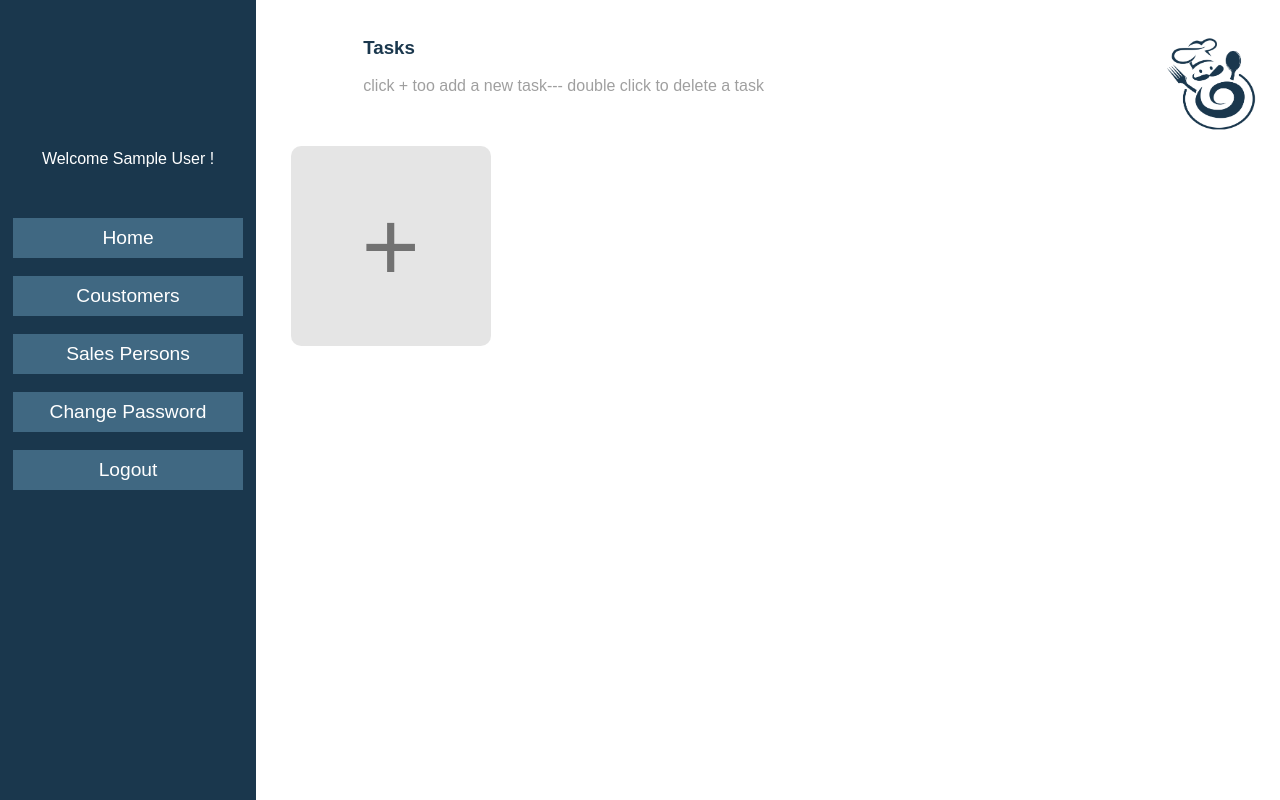
After one commit to sxchintha/Quick-Eats-CRM, a PHP site: page /php/Tasks.php in a window 1280 px wide. The commit adds this page. Run offline with PHP 8.4, Linux system fonts and the light colour scheme; the visitor is signed in with stand-in values (Sample User, id 1).

Commit message:
Add tasks page and session variables

```diff
--- a/css/index.css
+++ b/css/index.css
@@ -1,4 +1,10 @@
 /* divide web page to two parts*/
+
+body {
+    padding: 10px;
+    font-family: Arial, Helvetica, sans-serif;
+    color: var(--color1);
+}
 
 .colom {
     float: left;
@@ -55,3 +61,74 @@ button:hover {
     color: white;
     padding-top: 150px;
 }
+
+.body1 {
+    margin: 0;
+    padding: 0;
+    background-position: center;
+}
+
+.box {
+    color: white;
+    background-color: #1A374D;
+    width: 350px;
+    height: 450px;
+    top: 50%;
+    left: 50%;
+    position: absolute;
+    transform: translate(-50%, -50%);
+    border-radius: 20px;
+    margin: 0;
+    padding: 0;
+    font-weight: bold;
+}
+
+.button {
+    background-color: #6998AB;
+    margin-top: 30px;
+    color: white;
+    outline: none;
+    border: none;
+    font-size: 20px;
+    width: 100%;
+    height: 30px;
+    border-radius: 50px;
+    cursor: pointer;
+}
+
+.inputval {
+    width: 100%;
+    margin-bottom: 10px;
+    height: 25px;
+    border: none;
+    background: transparent;
+    border-bottom: 1px black solid;
+    color: white;
+    outline: none;
+}
+
+.inputval1 {
+    width: 100%;
+    height: 25px;
+    border: none;
+    background: transparent;
+    border-bottom: 1px black solid;
+    color: white;
+    outline: none;
+}
+
+.box h2 {
+    text-align: center;
+}
+
+.logo {
+    position: relative;
+}
+
+.logo img {
+    position: absolute;
+    height: 100px;
+    width: 100px;
+    top: 0px;
+    right: 0px;
+}
--- /dev/null
+++ b/css/tasks.css
@@ -0,0 +1,69 @@
+@import url('https://fonts.googleapis.com/css2?family=Lato&display=swap');
+h3 {
+    color: #1A374D;
+}
+
+body {
+    font-family: 'Roboto', sans-serif;
+}
+
+.head-flex {
+    display: flex;
+    justify-content: flex-end;
+}
+
+.logo-container {
+    margin-left: 40%;
+}
+
+.logo {
+    top: 1rem;
+    height: 100px;
+    width: 100px;
+}
+
+.instructions {
+    color: rgba(0, 0, 0, 0.377);
+    text-align: center;
+}
+
+#app {
+    display: grid;
+    grid-template-columns: repeat(auto-fill, 200px);
+    padding: 24px;
+    gap: 24px;
+}
+
+.note {
+    color: white;
+    background-color: #1A374D;
+    height: 200px;
+    box-sizing: border-box;
+    padding: 16px;
+    border: none;
+    border-radius: 10px;
+    box-shadow: 0 0 7px rgba(0, 0, 0, 0.15);
+    resize: none;
+    font-size: 16px;
+}
+
+.add-note {
+    height: 200px;
+    border: none;
+    outline: none;
+    background: rgba(0, 0, 0, 0.1);
+    border-radius: 10px;
+    font-size: 100px;
+    color: rgba(0, 0, 0, 0.5);
+    cursor: pointer;
+    transition: background 0.2s;
+}
+
+.add-note:hover {
+    background: rgba(0, 0, 0, 0.2);
+}
+
+.type-name,
+.type-pwrd {
+    border: none;
+}
--- /dev/null
+++ b/js/tasks.js
@@ -0,0 +1,70 @@
+const notesContainer = document.getElementById("app");
+const addNoteButton = notesContainer.querySelector(".add-note");
+
+getNotes().forEach((note) => {
+  const noteElement = createNoteElement(note.id, note.content);
+  notesContainer.insertBefore(noteElement, addNoteButton);
+});
+
+addNoteButton.addEventListener("click", () => addNote());
+
+function getNotes() {
+  return JSON.parse(localStorage.getItem("stickynotes-notes") || "[]");
+}
+
+function saveNotes(notes) {
+  localStorage.setItem("stickynotes-notes", JSON.stringify(notes));
+}
+
+function createNoteElement(id, content) {
+  const element = document.createElement("textarea");
+
+  element.classList.add("note");
+  element.value = content;
+  element.placeholder = "Empty task";
+
+  element.addEventListener("change", () => {
+    updateNote(id, element.value);
+  });
+
+  element.addEventListener("dblclick", () => {
+    const doDelete = confirm(
+      "Are you sure you wish to delete this task?"
+    );
+
+    if (doDelete) {
+      deleteNote(id, element);
+    }
+  });
+
+  return element;
+}
+
+function addNote() {
+  const notes = getNotes();
+  const noteObject = {
+    id: Math.floor(Math.random() * 100000),
+    content: ""
+  };
+
+  const noteElement = createNoteElement(noteObject.id, noteObject.content);
+  notesContainer.insertBefore(noteElement, addNoteButton);
+
+  notes.push(noteObject);
+  saveNotes(notes);
+}
+
+function updateNote(id, newContent) {
+  const notes = getNotes();
+  const targetNote = notes.filter((note) => note.id == id)[0];
+
+  targetNote.content = newContent;
+  saveNotes(notes);
+}
+
+function deleteNote(id, element) {
+  const notes = getNotes().filter((note) => note.id != id);
+
+  saveNotes(notes);
+  notesContainer.removeChild(element);
+}
--- a/php/SalesPerson.php
+++ b/php/SalesPerson.php
@@ -9,11 +9,9 @@
 
 <body>
     <?php
-    if (!isset($_SESSION)) {
-        session_start();
-    }
+    session_start();
 
-    // Check if the user is logged in, if not then redirect him to login page
+    // Check if the user is logged in, if not then redirect to login page
     if (!isset($_SESSION["loggedin"]) || $_SESSION["loggedin"] !== true || $_SESSION["user"] != "Admin") {
         header("location: ../index.php");
         exit;
--- /dev/null
+++ b/php/Tasks.php
@@ -0,0 +1,49 @@
+<!DOCTYPE html>
+<html lang="en">
+
+<head>
+    <meta charset="UTF-8">
+    <meta http-equiv="X-UA-Compatible" content="IE=edge">
+    <meta name="viewport" content="width=device-width, initial-scale=1.0">
+    <link rel="icon" href="../img/favicon.ico">
+    <link rel="stylesheet" href="https://cdnjs.cloudflare.com/ajax/libs/font-awesome/6.0.0-beta3/css/all.min.css" integrity="sha512-Fo3rlrZj/k7ujTnHg4CGR2D7kSs0v4LLanw2qksYuRlEzO+tcaEPQogQ0KaoGN26/zrn20ImR1DfuLWnOo7aBA==" crossorigin="anonymous" referrerpolicy="no-referrer" />
+
+    <script src="../js/tasks.js" defer></script>
+    <link rel="stylesheet" href="../css/tasks.css">
+
+    <title>Home</title>
+</head>
+
+<body>
+
+    <?php
+    session_start();
+
+    // Check if the user is logged in, if not then redirect to login page
+    if (!isset($_SESSION["loggedin"]) || $_SESSION["loggedin"] !== true) {
+        header("location: ../index.php");
+        exit;
+    }
+
+    include 'navigation.php'
+    ?>
+    <div class="colom right">
+        <div class="head-flex">
+            <div class="header-container">
+                <h3>Tasks</h3>
+                <p class="instructions">click + too add a new task--- double click to delete a task</p>
+            </div>
+
+            <div class="logo-container">
+                <img src="../img/logo blue.png" alt="logo" class="logo">
+            </div>
+        </div>
+
+        <div id="app">
+            <button class="add-note" type="button">+</button>
+        </div>
+    </div>
+
+</body>
+
+</html>
--- a/php/actions/updateSalesPerson.php
+++ b/php/actions/updateSalesPerson.php
@@ -1,4 +1,9 @@
 <?php
+
+if ($_SERVER["REQUEST_METHOD"] != "POST") {
+    header("location: php/Customer.php");
+}
+
 include_once 'dbConfig.php';
 
 $SID = $_POST['sendSID'];
--- a/php/navigation.php
+++ b/php/navigation.php
@@ -17,10 +17,15 @@
         }
         ?>
         <div class="centerbtn">
-            <a href="home.html"> <button class="btn"> Home </button> </a>
+            <a href="Tasks.php"> <button class="btn"> Home </button> </a>
         </div>
         </br>
 
+
+        <div class="centerbtn1">
+            <a href="Customer.php"> <button class="btn"> Coustomers </button> </a>
+        </div>
+        </br>
         <?php
 
         if (!empty($_SESSION["user"]) && $_SESSION["user"] == "Admin") {
@@ -32,19 +37,7 @@
         ?>
 
         <div class="centerbtn1">
-            <a href="Customer.php"> <button class="btn"> Coustomers </button> </a>
-        </div>
-        </br>
-        <div class="centerbtn1">
-            <a href="home.html"> <button class="btn"> Activity Log </button> </a>
-        </div>
-        </br>
-        <div class="centerbtn1">
-            <a href="home.html"> <button class="btn"> Promotions </button> </a>
-        </div>
-        </br>
-        <div class="centerbtn1">
-            <a href="home.html"> <button class="btn"> Change Password </button> </a>
+            <a href="AdminPassChange.php"> <button class="btn"> Change Password </button> </a>
         </div>
         </br>
         <div class="centerbtn1">
```
Also changed, not shown: css/style.css (+12 -0 lines), index.php (+4 -8 lines), php/AdminPassChange.php (added, +77 -0 lines), php/Customer.php (+19 -6 lines), php/Promotion.php (added, +37 -0 lines), php/actions/addNewCustomer.php (+7 -1 lines), php/actions/addNewSalesPerson.php (+7 -1 lines), php/actions/removeCustomer.php (+7 -1 lines), php/actions/removeSalesPerson.php (+6 -2 lines), php/actions/updateCustomer.php (+7 -1 lines).
